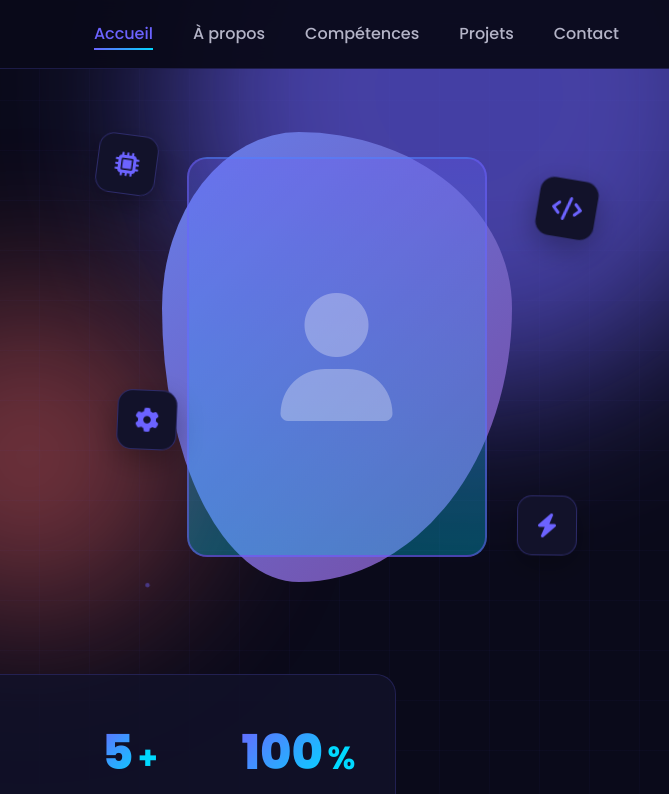
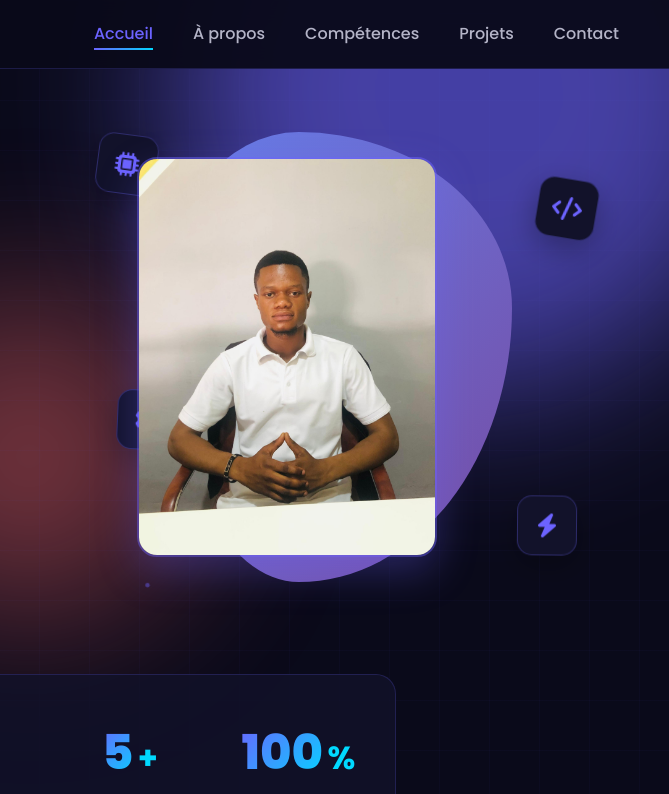
Before and after one commit to Leonard-00/portfolio, a website: page index.html in a window 1280 px wide. Shown: the top 794 px of the page, 611-1280 px from the left. Drawn offline with Linux system fonts and the light colour scheme.

Commit message:
Ajout de la photo de profil

```diff
--- a/index.html
+++ b/index.html
@@ -70,9 +70,7 @@
             <div class="hero-image">
                 <div class="image-container">
                     <div class="image-bg"></div>
-                    <div class="profile-placeholder">
-                        <i class="fas fa-user"></i>
-                    </div>
+                    <img src="assets/Profile.jpg" alt="Photo de profil" class="profile-image">
                     <div class="floating-icons">
                         <div class="floating-icon icon-1"><i class="fas fa-microchip"></i></div>
                         <div class="floating-icon icon-2"><i class="fas fa-code"></i></div>
--- a/styles.css
+++ b/styles.css
@@ -367,23 +367,22 @@ ul {
     50% { border-radius: 70% 30% 30% 70% / 70% 70% 30% 30%; }
 }
 
-.profile-placeholder {
+.profile-image {
     position: relative;
     z-index: 2;
     width: 300px;
     height: 400px;
-    background: linear-gradient(180deg, rgba(108, 99, 255, 0.3) 0%, rgba(0, 217, 255, 0.3) 100%);
     border-radius: 20px;
-    display: flex;
-    align-items: center;
-    justify-content: center;
     margin: 50px auto;
     border: 2px solid rgba(108, 99, 255, 0.5);
+    object-fit: cover;
+    box-shadow: 0 15px 40px rgba(108, 99, 255, 0.3);
+    transition: transform 0.3s ease, box-shadow 0.3s ease;
 }
 
-.profile-placeholder i {
-    font-size: 8rem;
-    color: rgba(255, 255, 255, 0.3);
+.profile-image:hover {
+    transform: scale(1.02);
+    box-shadow: 0 20px 50px rgba(0, 217, 255, 0.4);
 }
 
 .floating-icons {
```
Also changed, not shown: assets/Profile.jpg (added).
